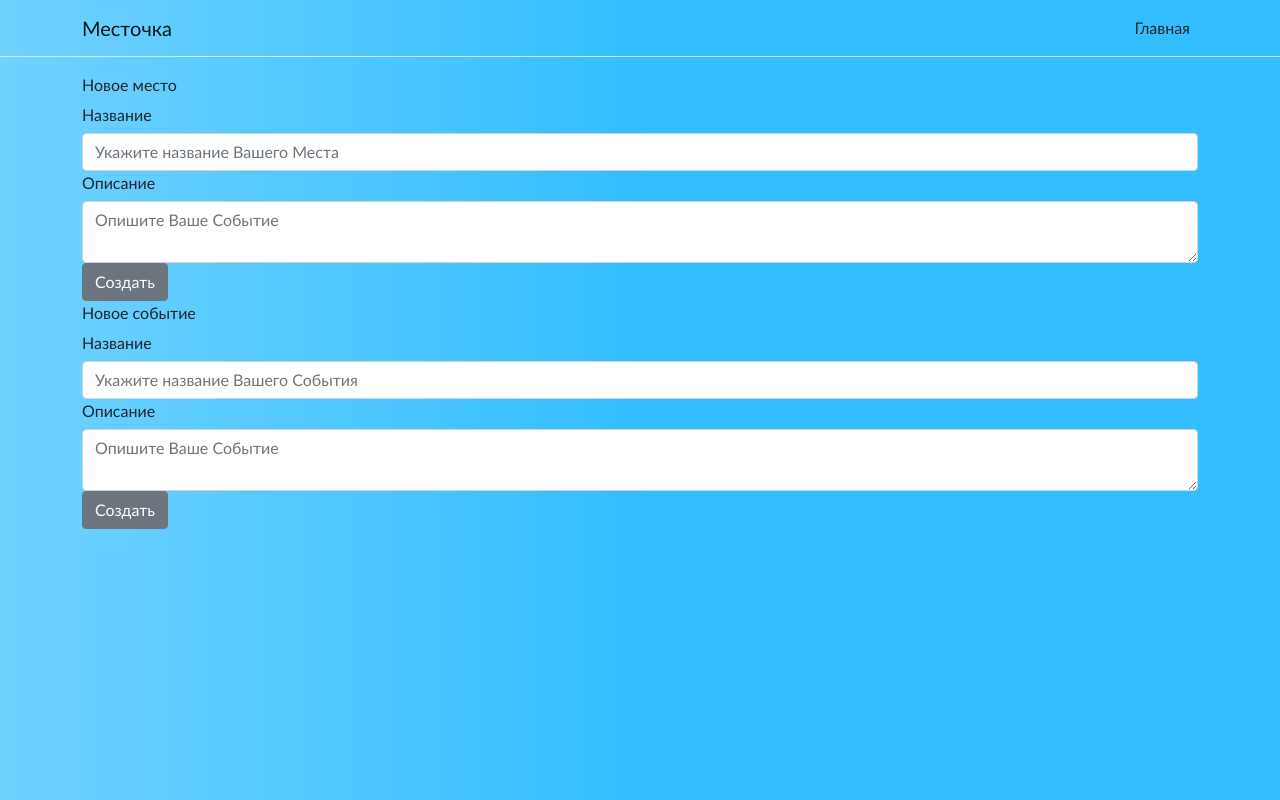
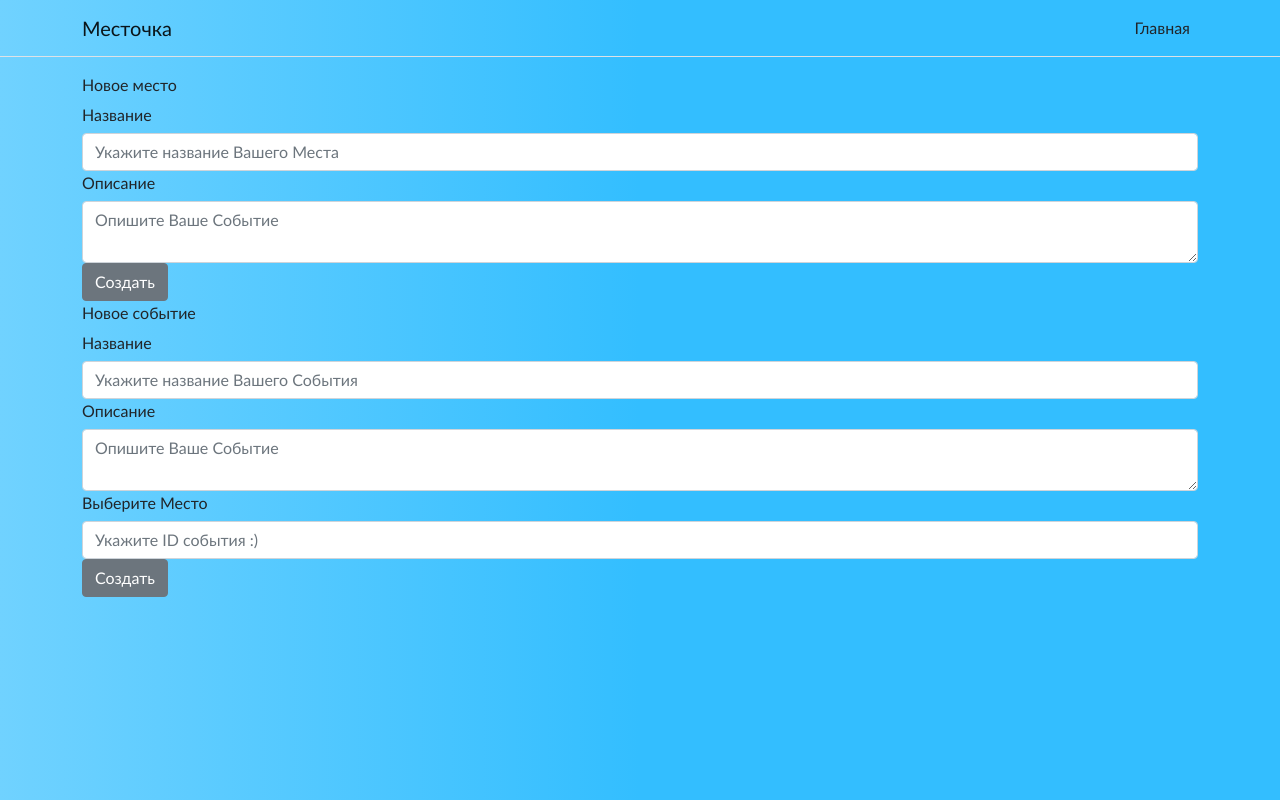
Before and after one commit to niklyadov/csu-evico, a React (Create React App) app in the folder Evico.Web/ClientApp/: page / in a window 1280 px wide. Built offline with nearby package versions, Linux system fonts and the light colour scheme.

Commit message:
change append event - add id input for test

```diff
--- a/Evico.Web/ClientApp/src/components/Home.js
+++ b/Evico.Web/ClientApp/src/components/Home.js
@@ -55,6 +55,10 @@ function FormEventCreate(props) {
             <Label>Описание</Label>
             <Input id='eventDescription' name='event' placeholder='Опишите Ваше Событие' type='textarea' onChange={e => setEvent({ ...event, description: e.target.value })} />
         </FormGroup>
+        <FormGroup>
+            <Label>Выберите Место</Label>
+            <Input id='eventPlaceId' name='event' placeholder='Укажите ID события :)' type='number' onChange={e => setEvent({ ...event, placeId: e.target.value })} />
+        </FormGroup>
         <Button
             onClick={_ => {
                 createEvent(event);
```
